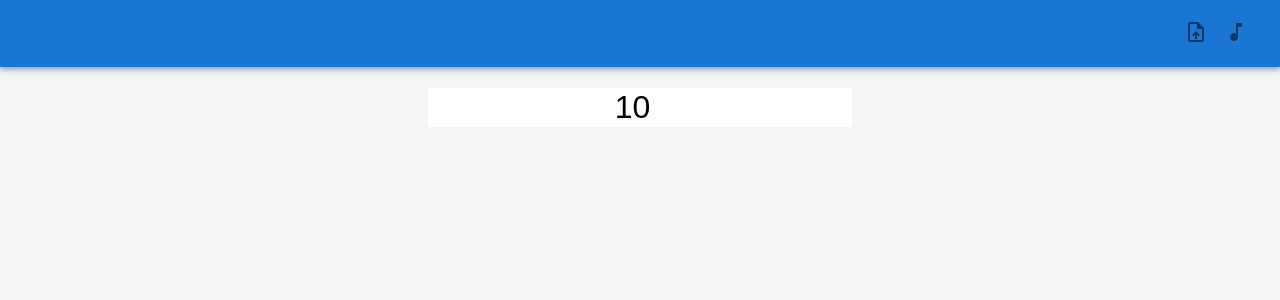
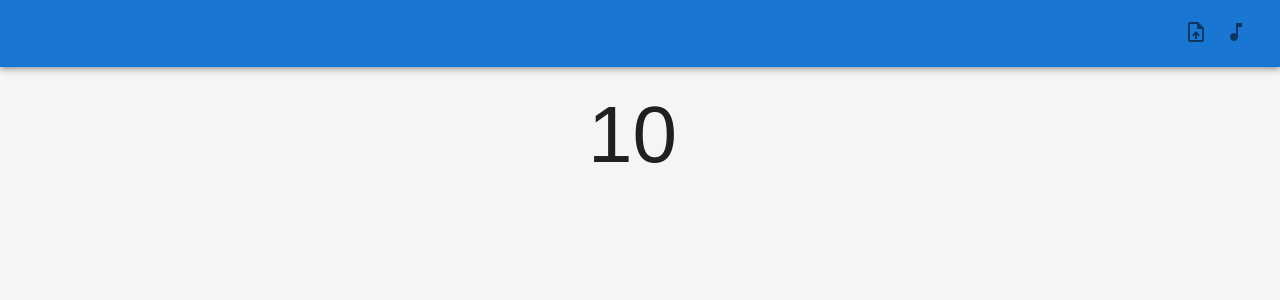
Before and after one commit to jcmsj/Ibuki, a React (Vite) app: page / in a window 1280 px wide. Shown: the top 300 px of the page. Built offline with nearby package versions, Linux system fonts and the light colour scheme.

Commit message:
Feat: Increase timer size

```diff
--- a/src/counter/InputTimer.tsx
+++ b/src/counter/InputTimer.tsx
@@ -5,6 +5,7 @@ import { useInterval } from "../lib/useInterval";
 import { name as timerEV, send, TimerEV, TimerEvent } from "./TimerEV";
 import { useRoutineContext } from "../routine/RoutineProvider";
 import { useEvent } from "react-use";
+import { useTheme } from "@mui/material";
 
 /**
  * @implNote in ms
@@ -15,6 +16,7 @@ export function InputTimer() {
   const { count, last, setCount, dec, save, restore } = useCounter();
   const { state, stop, edit } = usePlayerContext()
   const [raw, setRaw] = useState("")
+  const {palette} = useTheme()
   useInterval(dec, state == STATE.PLAYING ? interval : undefined)
   const {dispatch} = useRoutineContext()
   function override(e: FormEvent<HTMLInputElement>) {
@@ -80,8 +82,11 @@ export function InputTimer() {
         style={{
           border: "none",
           textAlign: "center",
-          fontSize: "inherit",
-          width: "max-content"
+          fontSize: "5rem",
+          width: "max-content",
+          maxWidth:"80vw",
+          background:"none",
+          color:palette.text.primary,
         }}
         onFocus={goEdit}
         onBlur={commitOrRollback}
```
